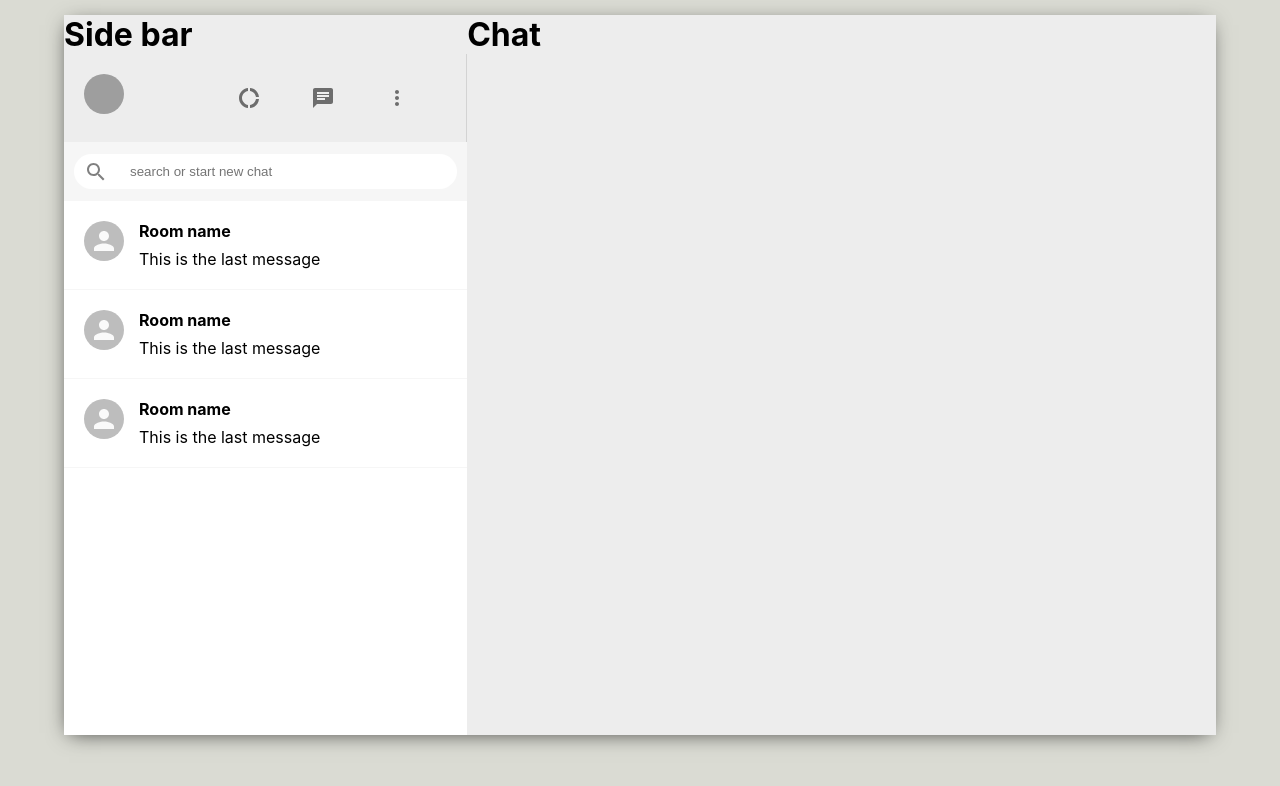
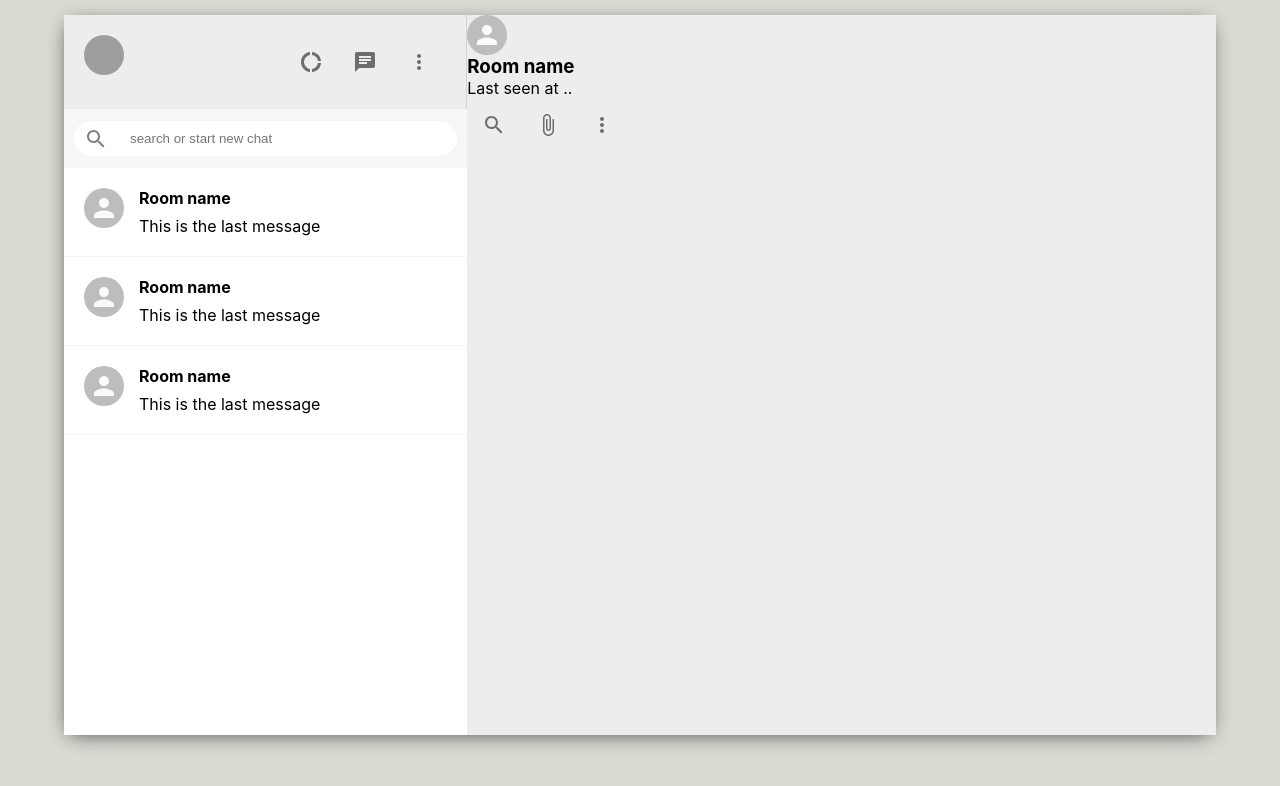
Before and after one commit to Elir-Mahad/whatmern, a React (Create React App) app: page / in a window 1280 px wide. Shown: the top 786 px of the page. Built offline with nearby package versions, Linux system fonts and the light colour scheme; grey boxes are pictures that could not be loaded.

Commit message:
chat components icons are added and styled a little bit

```diff
--- a/src/Chat.css
+++ b/src/Chat.css
@@ -4,3 +4,8 @@
 	flex: 0.65;
 	/* border-left: 1px solid black; */
 }
+
+.chat_headerRight .MuiSvgIcon-root {
+	padding: 3px;
+	font-size: 24px !important;
+}
--- a/src/Chat.js
+++ b/src/Chat.js
@@ -1,10 +1,34 @@
 import React from "react";
 import "./Chat.css";
+
+import { Avatar, IconButton } from "@material-ui/core";
+import MoreVert from "@material-ui/icons/MoreVert";
+import SearchOutlined from "@material-ui/icons/SearchOutlined";
+import AttachFile from "@material-ui/icons/AttachFile";
 
 function Chat() {
 	return (
 		<div className="chat">
-			<h1>Chat</h1>
+			<div className="chat_header">
+				<Avatar />
+			</div>
+			<div className="chat_headerInfo">
+				<h3> Room name </h3>
+				<p> Last seen at ..</p>
+			</div>
+			<div className="chat_headerRight">
+				<IconButton>
+					<SearchOutlined />
+				</IconButton>
+				{/*  */}
+				<IconButton>
+					<AttachFile />
+				</IconButton>
+				{/*  */}
+				<IconButton>
+					<MoreVert />
+				</IconButton>
+			</div>
 		</div>
 	);
 }
--- a/src/Sidebar.css
+++ b/src/Sidebar.css
@@ -19,7 +19,7 @@
 }
 
 .sidebar_headerRight .MuiSvgIcon-root {
-	margin-right: 2vw;
+	padding: 3px;
 	font-size: 24px !important;
 }
 
--- a/src/Sidebar.js
+++ b/src/Sidebar.js
@@ -2,9 +2,9 @@ import React from "react";
 import "./Sidebar.css";
 
 // material ui
-import DonutLargeIcon from "@material-ui/icons/DonutLarge";
-import ChatIcon from "@material-ui/icons/Chat";
-import MoreVertIcon from "@material-ui/icons/MoreVert";
+import DonutLarge from "@material-ui/icons/DonutLarge";
+import Chat from "@material-ui/icons/Chat";
+import MoreVert from "@material-ui/icons/MoreVert";
 import SearchOutlined from "@material-ui/icons/SearchOutlined";
 import { Avatar, IconButton } from "@material-ui/core";
 import SidebarChat from "./SidebarChat";
@@ -12,7 +12,6 @@ import SidebarChat from "./SidebarChat";
 function Sidebar() {
 	return (
 		<div className="sidebar">
-			<h1>Side bar</h1>
 			<div className="sidebar_header">
 				<Avatar src="https://i.pinimg.com/280x280_RS/c5/db/7f/c5db7f245e3cd39c4d6c518dafa97e59.jpg" />
 				{/*  */}
@@ -22,15 +21,15 @@ function Sidebar() {
 					As a result, when the icon is hovered over and clicked
 					it will have a little animation */}
 					<IconButton>
-						<DonutLargeIcon />
+						<DonutLarge />
 					</IconButton>
 					{/*  */}
 					<IconButton>
-						<ChatIcon />
+						<Chat />
 					</IconButton>
 					{/*  */}
 					<IconButton>
-						<MoreVertIcon />
+						<MoreVert />
 					</IconButton>
 				</div>
 			</div>
```
